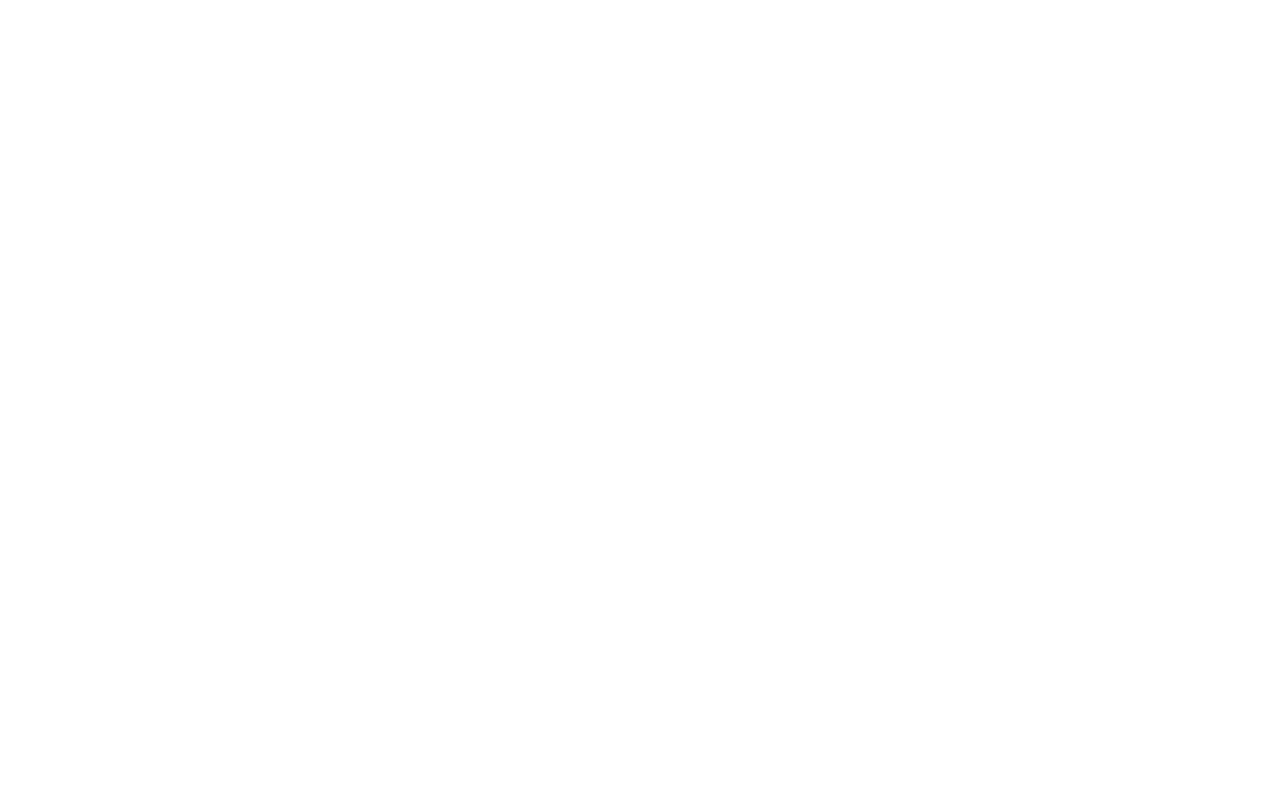
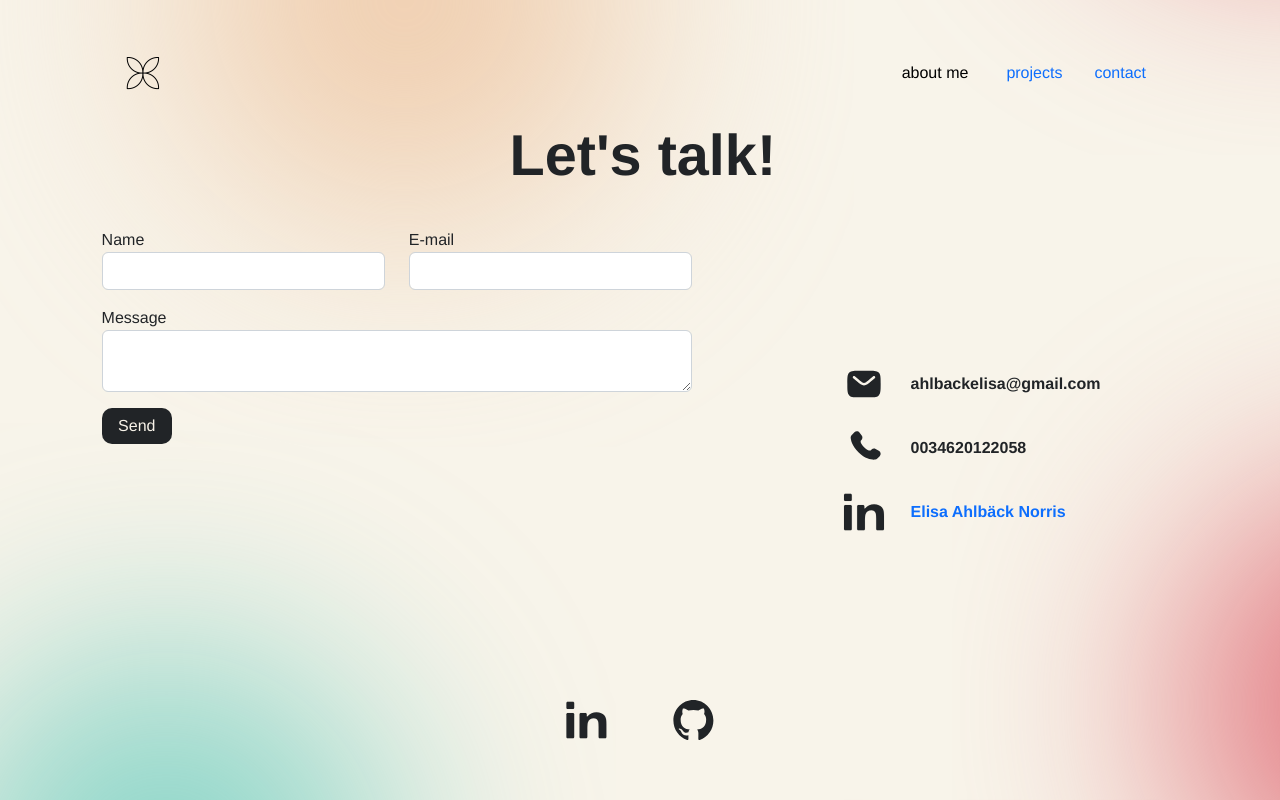
Before and after one commit to elisaahlback/Portfolio-website, a React (Create React App) app in the folder my-app/: page /Contact in a window 1280 px wide. Before the commit this address had no page. Built offline with nearby package versions, Linux system fonts and the light colour scheme.

Commit message:
feat: add email funstionality to contact page

```diff
--- a/my-app/package.json
+++ b/my-app/package.json
@@ -3,10 +3,12 @@
   "version": "0.1.0",
   "private": true,
   "dependencies": {
+    "@emailjs/browser": "^4.4.1",
     "@testing-library/jest-dom": "^5.16.5",
     "@testing-library/react": "^13.4.0",
     "@testing-library/user-event": "^13.5.0",
     "bootstrap": "^5.2.3",
+    "emailjs-com": "^3.2.0",
     "react": "^18.2.0",
     "react-bootstrap": "^2.7.2",
     "react-dom": "^18.2.0",
--- a/my-app/src/App.js
+++ b/my-app/src/App.js
@@ -13,7 +13,7 @@ function App() {
                 <Routes>
                     <Route exact path="/" element={ <MainPage /> } />
                     <Route path="/Projects" element={ <Projects /> } />
-                    <Route path="/ContactPage" element={ <ContactPage /> } />
+                    <Route path="/Contact" element={ <ContactPage /> } />
                     <Route path="/Projects/:projectid" element={ <ProjectInfo/> } />
                 </Routes>
             </div>
--- a/my-app/src/components/ImageSlider.js
+++ b/my-app/src/components/ImageSlider.js
@@ -6,6 +6,7 @@ const slideStyles = {
   borderRadius: "10px",
   backgroundSize: "cover",
   backgroundPosition: "center",
+  textShadow: "0 6px 12px rgba(0, 0, 0, 0.2)", //not working
 };
 
 const rightArrowStyles = {
--- a/my-app/src/components/NavBar.js
+++ b/my-app/src/components/NavBar.js
@@ -29,7 +29,7 @@ const NavBar = () => {
                         </RouterLink>
                 </div>
                 <div className="nav-item d-flex align-items-center mx-3">
-                    <RouterLink to="/ContactPage" id="nav-button">
+                    <RouterLink to="/Contact" id="nav-button">
                         contact
                         </RouterLink>
                 </div>
--- a/my-app/src/routes/ContactPage.js
+++ b/my-app/src/routes/ContactPage.js
@@ -1,13 +1,34 @@
 import '.././styles/ContactPage.css';
-import React from "react";
+import React, { useRef, useEffect } from "react";
 import NavBar from '../components/NavBar';
 import Footer from '../components/Footer';
 import { ReactComponent as PhoneIcon } from '.././assets/phone.svg';
 import { ReactComponent as EmailIcon } from '.././assets/mail.svg';
 import { ReactComponent as LinkedInIcon } from '.././assets/linkedin.svg';
 import { ReactComponent as GitHubIcon } from '.././assets/github.svg';
+import emailjs from '@emailjs/browser';
 
-function Contact() {
+export const Contact = () => {
+    const form = useRef();
+
+    const sendEmail = (event) => {
+        event.preventDefault();
+
+        emailjs.sendForm('service_1a7yfhn', 'template_hsdydij', form.current, {
+            publicKey: 'Fiw-zOtmspoiilNGQ',
+        })
+          .then(
+            () => {
+            console.log('Email sent!');
+            alert('Email sent successfully!');
+          }, (error) => {
+            console.error('Error sending email:', error.text);
+            alert('Oops! Something went wrong.');
+          },
+        );
+    };
+
+
   return (
     <div className="App" id="contact-page">
         <NavBar />
@@ -18,28 +39,30 @@ function Contact() {
         </div>
 
         <div class="row contact-row align-items-start justify-content-center flex-wrap">
-            <div class="col-7 flex-column align-items-start">
-                <div class="row send-message-row justify-content-center mb-3">
+            <div className="col-7 flex-column align-items-start">
+                <form ref={form} id="contact-form" onSubmit={sendEmail}>
+                    <div className="row send-message-row justify-content-center mb-3">
                         <div class="col-6 name-label">
                             Name
-                        <input class="form-control" type="text" id="name-input"/>
+                            <input class="form-control" type="text" name="name" required />
                         </div>
                         <div class="col-6 email-label">
                             E-mail
-                        <input class="form-control" type="text" id="email-input"/>
+                            <input class="form-control" type="email" name="email" required />
                         </div>
                     </div>
                     <div class="row send-message-row justify-content-center mb-3">
                         <div class="col-12">
                             Message
-                        <input class="form-control text-start" type="text" id="message-input"/>
+                            <textarea class="form-control text-start" name="message" required />
                         </div>
                     </div>
                     <div class="row send-button-row justify-content-end">
                         <div class="col-12 text-end">
-                        <a class="send-button">Send</a>
+                            <button type="submit" class="send-button">Send</button>
                         </div>
                     </div>
+                </form>
             </div>
             <div class="col-5 d-flex flex-column align-items-center justify-content-center my-auto">
                 <div className="contact-info-box">
--- a/my-app/src/styles/MainPage.css
+++ b/my-app/src/styles/MainPage.css
@@ -132,6 +132,7 @@
   cursor: pointer;
   font-weight: 600;
   color: #212427;
+  text-shadow: 0 6px 12px rgba(0, 0, 0, 0.2);
 }
 
 .project-item:hover {
--- a/my-app/src/styles/Project.css
+++ b/my-app/src/styles/Project.css
@@ -16,7 +16,7 @@
     height: 40vh;
     width: 100vw;
     padding-left: 7vw;
-    padding-right: 7vw;
+    margin-right: 7vw;
     color: #212427;
     text-decoration: none;
 }
@@ -63,6 +63,7 @@
 .project-tech {
     font-size: 1rem;
     font-style: italic;
+    font-weight: 500;
 }
 
 .link {
```
Also changed, not shown: 1 other file (tests, documents, lock files or other folders). Lines whose indentation alone changed are shown as unchanged.
